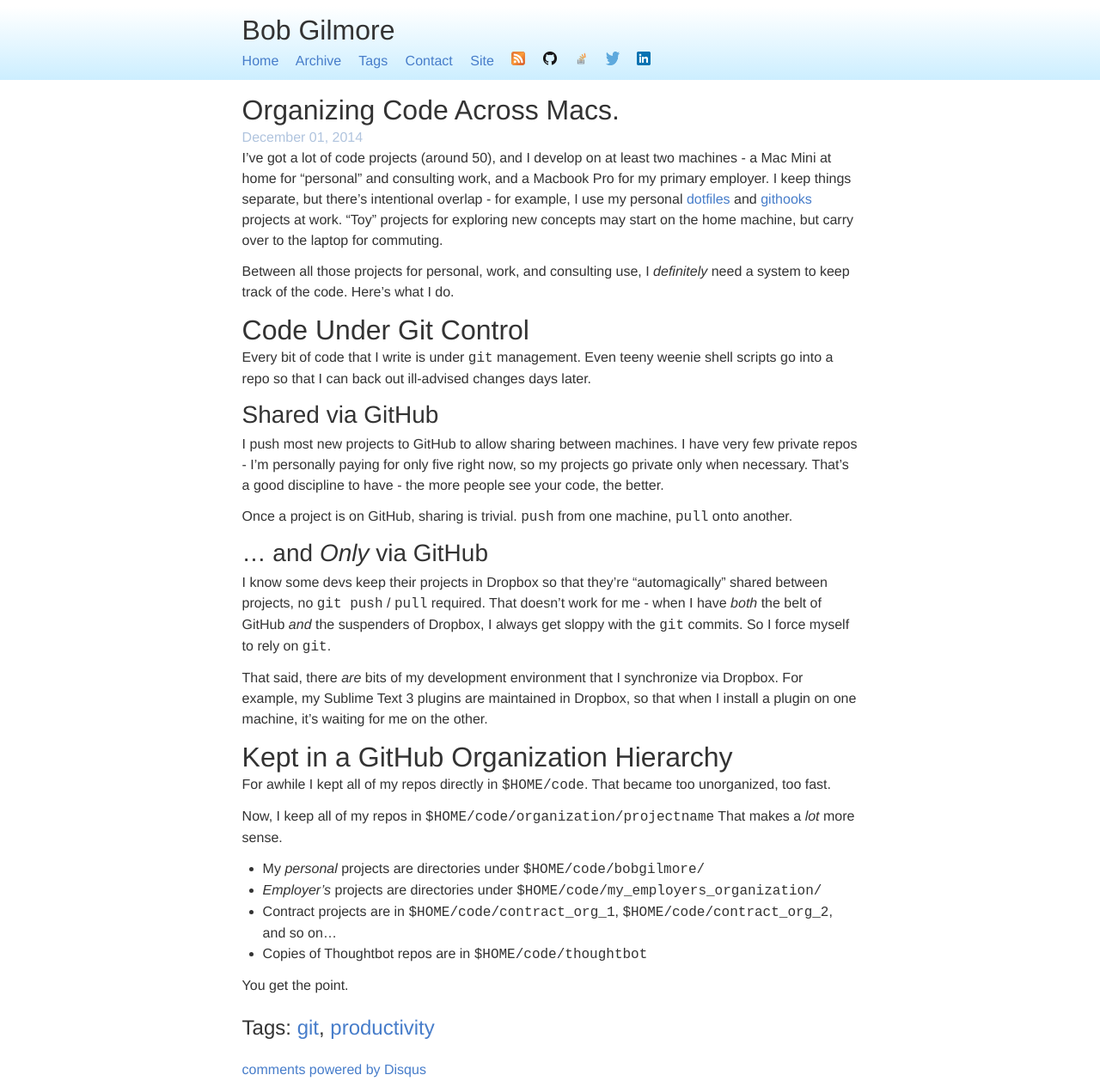
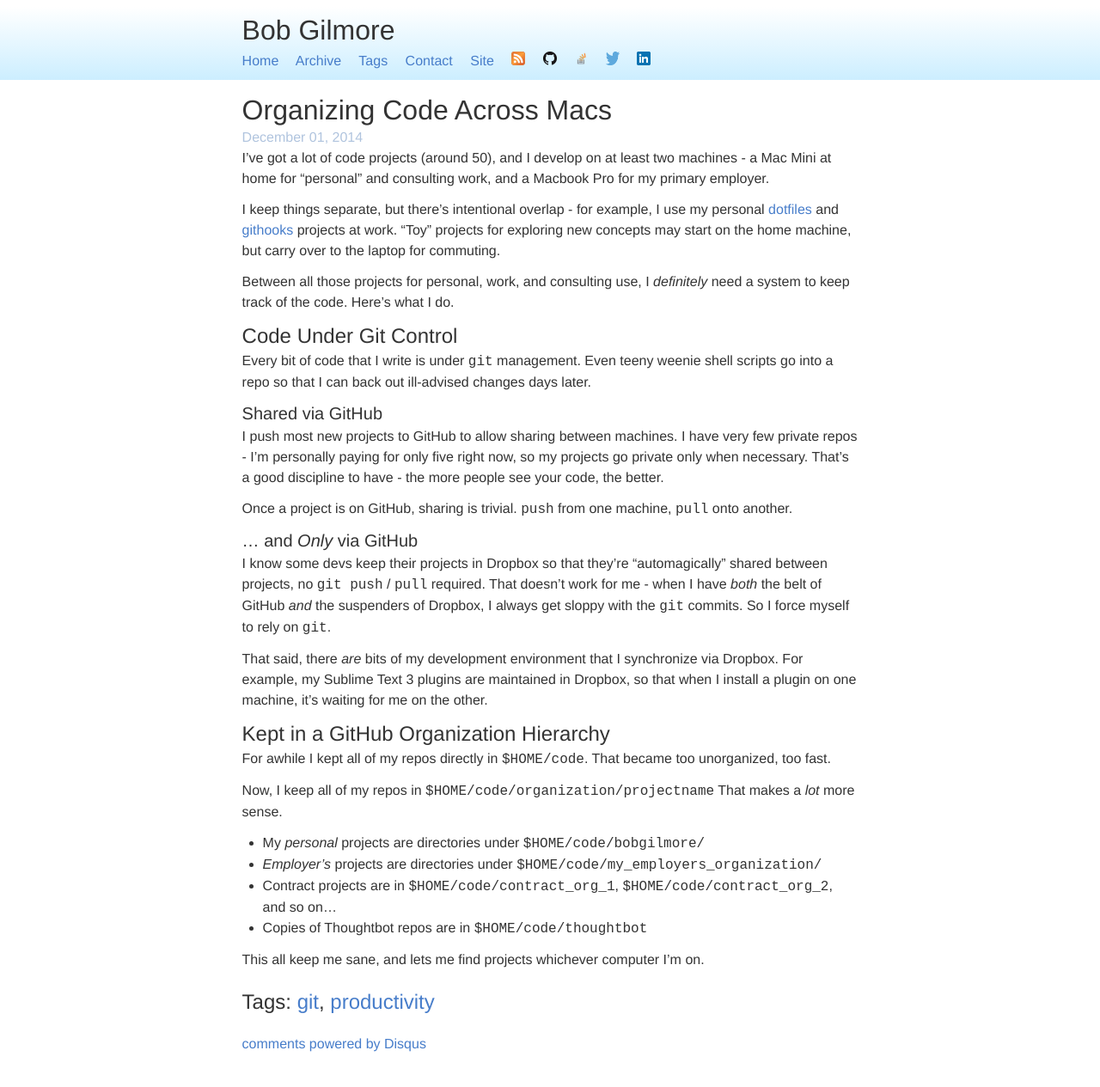
Before and after one commit to bobgilmore/bobgilmore.github.io, a Jekyll site: the page built from _posts/2014-12-01-organizing-code.md, in a window 1280 px wide. Shown: the whole page at 86% size. Built offline with Jekyll 4.4.1, drawn with Linux system fonts in a browser that asks for light colours; comment, search, counter and statistics services are not loaded; after the commit the page ends 1235 px from its top, so only the background shows below that.

Commit message:
Update 2014-12-01-organizing-code.md

```diff
--- a/_posts/2014-12-01-organizing-code.md
+++ b/_posts/2014-12-01-organizing-code.md
@@ -1,5 +1,5 @@
 ---
-title: Organizing Code Across Macs.
+title: Organizing Code Across Macs
 tags:
 - git
 - productivity
@@ -7,28 +7,27 @@
 layout: post
 ---
 
-I've got a lot of code projects (around 50), and I develop on at least two machines - a Mac Mini at home for "personal" and consulting work, and a Macbook Pro for my primary employer.  I keep things separate, but there's intentional overlap - for example, I use my personal [dotfiles](https://github.com/bobgilmore/dotfiles) and [githooks](https://github.com/bobgilmore/dotfiles) projects at work.  "Toy" projects for exploring new concepts may start on the home machine, but carry over to the laptop for commuting.
+I've got a lot of code projects (around 50), and I develop on at least two machines - a Mac Mini at home for "personal" and consulting work, and a Macbook Pro for my primary employer.
+
+I keep things separate, but there's intentional overlap - for example, I use my personal [dotfiles](https://github.com/bobgilmore/dotfiles) and [githooks](https://github.com/bobgilmore/dotfiles) projects at work.  "Toy" projects for exploring new concepts may start on the home machine, but carry over to the laptop for commuting.
 
 Between all those projects for personal, work, and consulting use, I *definitely* need a system to keep track of the code.  Here's what I do.
 
-Code Under Git Control
-====
+### Code Under Git Control ###
+
 Every bit of code that I write is under `git` management.  Even teeny weenie shell scripts go into a repo so that I can back out ill-advised changes days later.
 
-Shared via GitHub
----
+#### Shared via GitHub ####
 I push most new projects to GitHub to allow sharing between machines.  I have very few private repos - I'm personally paying for only five right now, so my projects go private only when necessary. That's a good discipline to have - the more people see your code, the better.
 
 Once a project is on GitHub, sharing is trivial.  `push` from one machine, `pull` onto another.
 
-... and *Only* via GitHub
-------
+#### ... and *Only* via GitHub ####
 I know some devs keep their projects in Dropbox so that they're "automagically" shared between projects, no `git push` / `pull` required.  That doesn't work for me - when I have *both* the belt of GitHub *and* the suspenders of Dropbox, I always get sloppy with the `git` commits. So I force myself to rely on `git`.
 
 That said, there *are* bits of my development environment that I synchronize via Dropbox.  For example, my Sublime Text 3 plugins are maintained in Dropbox, so that when I install a plugin on one machine, it's waiting for me on the other.
 
-Kept in a GitHub Organization Hierarchy
-===
+### Kept in a GitHub Organization Hierarchy ###
 For awhile I kept all of my repos directly in `$HOME/code`.  That became too unorganized, too fast.
 
 Now, I keep all of my repos in `$HOME/code/organization/projectname`  That makes a *lot* more sense.
@@ -38,4 +37,4 @@
 - Contract projects are in `$HOME/code/contract_org_1`, `$HOME/code/contract_org_2`, and so on...
 - Copies of Thoughtbot repos are in `$HOME/code/thoughtbot`
 
-You get the point.
+This all keep me sane, and lets me find projects whichever computer I'm on.
```
